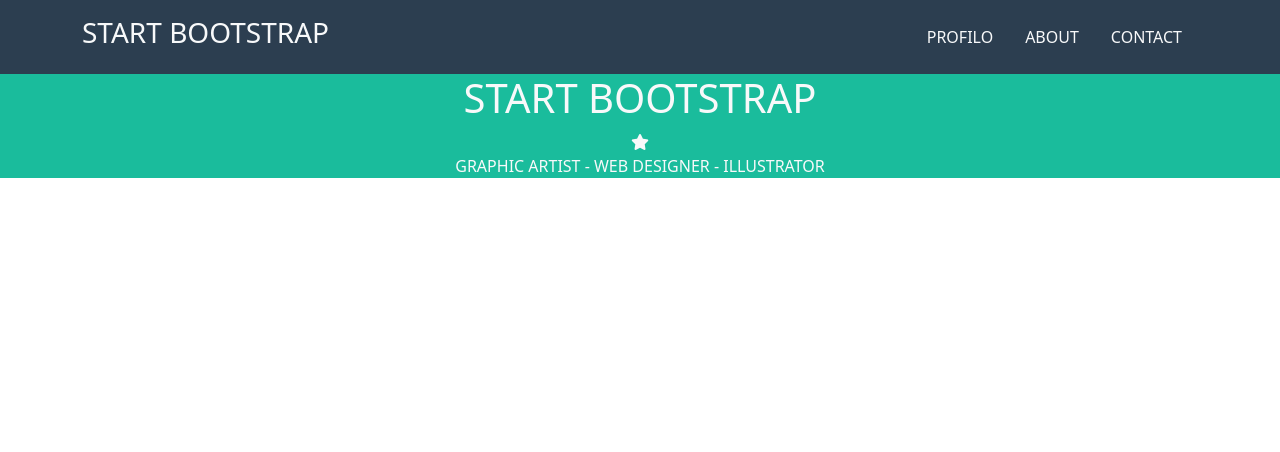
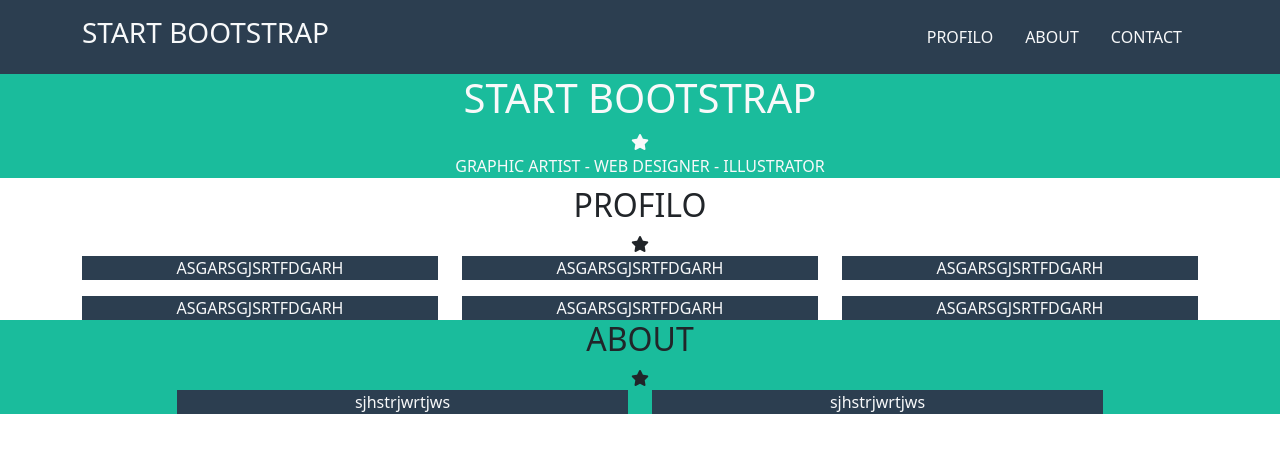
Before and after one commit to MarcoImpellizzeri/html-css-bootstrap-freelancer, a plain HTML site: page index.html in a window 1280 px wide. Drawn offline with nearby package versions, Linux system fonts and the light colour scheme.

Commit message:
second and third section done

```diff
--- a/index.html
+++ b/index.html
@@ -18,7 +18,7 @@
                 <h3><a class="text-light link-underline link-underline-opacity-0" href="#">START BOOTSTRAP</a></h3>
             </div>
 
-            <div class="nav-menu">
+            <div class="nav-menu d-none d-sm-none d-md-block">
                 <ul class="d-flex list-unstyled align-items-center">
                     <li><a class="mx-3 text-light text-decoration-none" href="#">PROFILO</a></li>
                     <li><a class="mx-3 text-light text-decoration-none" href="#">ABOUT</a></li>
@@ -29,15 +29,90 @@
     </nav>
 
     <main>
+
+        <!-- hero section -->
         <section class="bg-primary">
             <div class="container text-light text-center">
                 <h1>START BOOTSTRAP</h1>
+
                 <div class="d-flex justify-content-center">
                     <div class=""></div>
                     <div class=""><i class="fa-solid fa-star"></i></div>
                     <div class=""></div>
                 </div>
+
                 <span>GRAPHIC ARTIST - WEB DESIGNER - ILLUSTRATOR</span>
+            </div>
+        </section>
+
+        <!-- section cards -->
+        <section>
+            <h2></h2>
+            <div class="container text-center">
+                <h2>PROFILO</h2>
+
+                <div class="d-flex justify-content-center">
+                    <div class=""></div>
+                    <div class=""><i class="fa-solid fa-star"></i></div>
+                    <div class=""></div>
+                </div>
+
+                <div class="row row-gap-3 justify-content-center">
+                    <div class="col-sm-12 col-md-6 col-lg-4">
+                        <div class="bg-secondary text-light">ASGARSGJSRTFDGARH</div>
+                    </div>
+
+                    <div class="col-sm-12 col-md-6 col-lg-4">
+                        <div class="bg-secondary text-light">ASGARSGJSRTFDGARH</div>
+                    </div>
+
+                    <div class="col-sm-12 col-md-6 col-lg-4">
+                        <div class="bg-secondary text-light">ASGARSGJSRTFDGARH</div>
+                    </div>
+
+                    <div class="col-sm-12 col-md-6 col-lg-4">
+                        <div class="bg-secondary text-light">ASGARSGJSRTFDGARH</div>
+                    </div>
+
+                    <div class="col-sm-12 col-md-6 col-lg-4">
+                        <div class="bg-secondary text-light">ASGARSGJSRTFDGARH</div>
+                    </div>
+
+                    <div class="col-sm-12 col-md-6 col-lg-4">
+                        <div class="bg-secondary text-light">ASGARSGJSRTFDGARH</div>
+                    </div>
+                </div>
+            </div>
+        </section>
+
+        <!-- section testo  -->
+        <section class="bg-primary">
+            <div class="container text-center">
+                <h2>ABOUT</h2>
+
+                <div class="d-flex justify-content-center">
+                    <div class=""></div>
+                    <div class=""><i class="fa-solid fa-star"></i></div>
+                    <div class=""></div>
+                </div>
+
+                <div class="row">
+                    <div class="col-1"></div>
+
+                    <div class="col-10">
+                        <div class="row row-gap-3">
+                            <div class="col-sm-12 col-md-6">
+                                <div class="bg-secondary text-light">sjhstrjwrtjws</div>
+                            </div>
+
+                            <div class="col-sm-12 col-md-6">
+                                <div class="bg-secondary text-light">sjhstrjwrtjws</div>
+                            </div>
+                        </div>
+                    </div>
+
+                    <div class="col-1"></div>
+                </div>
             </div>
         </section>
     </main>
```
Also changed, not shown: css/style.css (line endings or trailing spaces), img/avatar.svg (added), img/cabin.png (added), img/cake.png (added), img/circus.png (added), img/game.png (added), img/safe.png (added), img/submarine.png (added).
